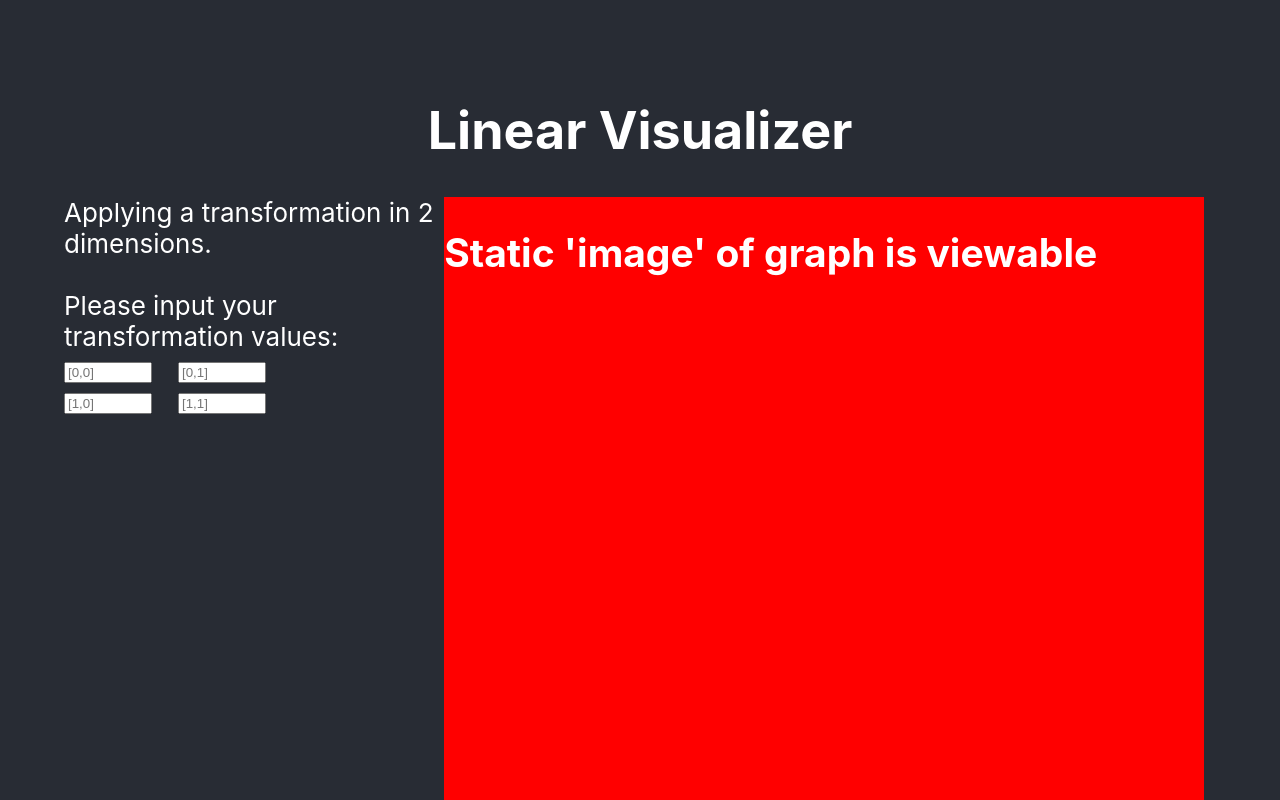
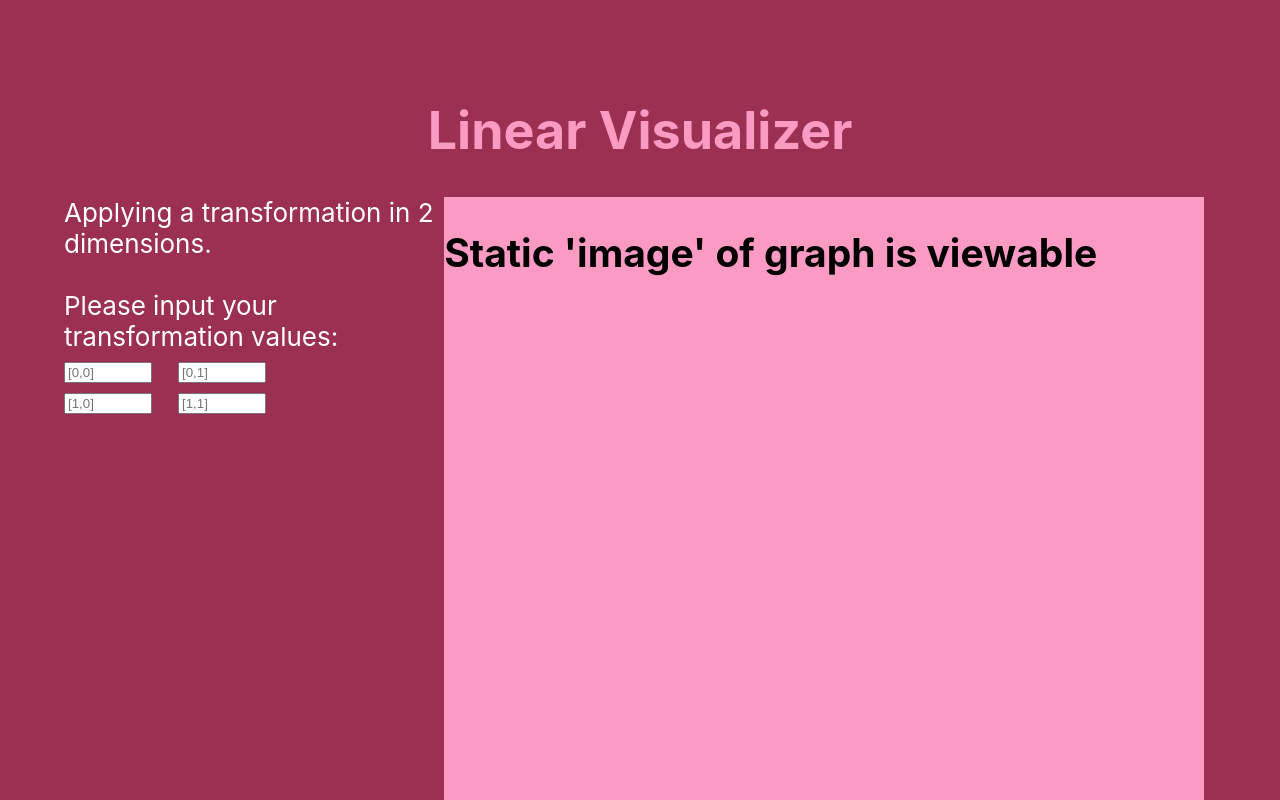
Before and after one commit to loganwong52/Brickhack_9_Linear_Visuals, a React (Create React App) app: page / in a window 1280 px wide. Shown: the top 800 px of the page. Built offline with nearby package versions, Linux system fonts and the light colour scheme.

Commit message:
added CSS for pink colors

```diff
--- a/src/App.css
+++ b/src/App.css
@@ -3,13 +3,13 @@
   padding-top: 5%;
   padding-left: 5%;
   padding-right: 5%;
-  background-color: #282c34;
+  background-color: #9B3052;
 }
 
 .titleDiv {
   text-align: center;
   font-size: calc(10px + 2vmin);
-  color: white;
+  color: #FB9AC3;
 }
 
 .flex-container {
@@ -17,7 +17,6 @@
 }
 
 .App-header {
-  background-color: #282c34;
   min-height: 100vh;
   max-width: 33%;
   display: flex;
@@ -29,7 +28,7 @@
 }
 
 .mockSquare {
-  background-color: red;
+  background-color: #FB9AC3;
   min-height: 100vh;
   width: 66%;
   display: flex;
@@ -37,5 +36,5 @@
   align-items: right;
   justify-content: right;
   font-size: calc(10px + 2vmin);
-  color: white;
+  color: black;
 }
```
